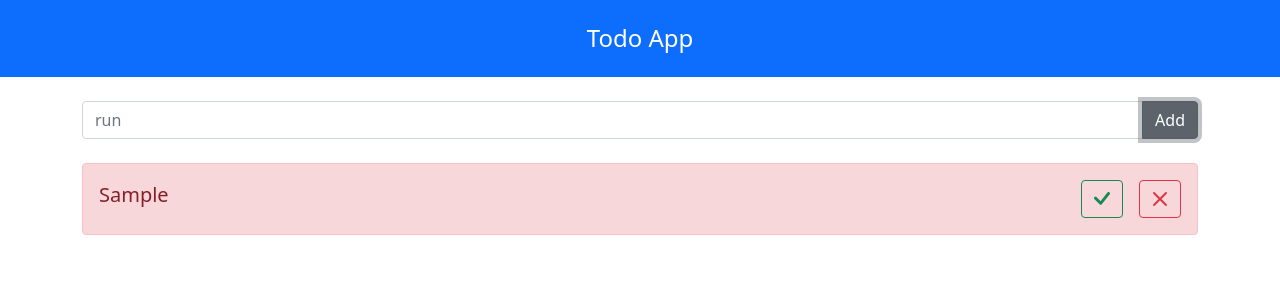
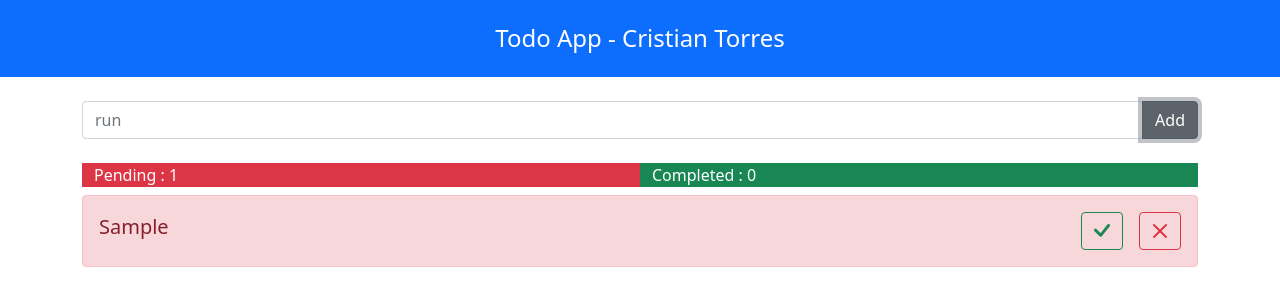
Before and after one commit to cristiantorres91/todo-bootstrap5-vue3, a Vue app: page / in a window 1280 px wide. Both pictures are taken after typing "Sample" into the empty fields and a click on the button "Add". Shown: the top 306 px of the page. Built offline with nearby package versions, Linux system fonts and the light colour scheme.

Commit message:
info task. finish todo

```diff
--- a/src/App.vue
+++ b/src/App.vue
@@ -1,10 +1,6 @@
 <template>
   <Header />
 <div class="container">
-<!-- <div class="input-group my-4">
-  <input type="text" class="form-control" placeholder="Runner" v-model="newTask" @keyup.enter="addTask" >
-  <button class="btn btn-secondary" type="button" @click="addTask" >Add</button>
-</div> -->
 <AddTask @addTask="addTask"/>
   <Tasks :tasks="tasks" @editTask="editTask" @deleteTask="deleteTask"/>
 </div>
--- a/src/components/Header.vue
+++ b/src/components/Header.vue
@@ -1,6 +1,6 @@
 <template>
     <h4 className="bg-primary text-white text-center p-4">
-        Todo App
+        Todo App - Cristian Torres
     </h4>
 </template>
 
--- a/src/components/Tasks.vue
+++ b/src/components/Tasks.vue
@@ -1,13 +1,38 @@
 <template>
-<div v-for="(item, index) in tasks" :key="index">
-<div :class="['alert' ,  item.done ? 'alert-success' : 'alert-danger'] " role="alert" >
+  <div class="container" v-if="tasks.length > 0">
+    <div class="row">
+      <div class="col bg-danger text-white">
+        Pending : {{tasks.filter(t => t.done == false).length}}
+      </div>
+      <div class="col bg-success text-white">
+        Completed : {{tasks.filter(t => t.done == true).length}}
+      </div>
+    </div>
+  </div>
+  <div v-for="(item, index) in tasks" :key="index" class="pt-2">
+    <div
+      :class="['alert', item.done ? 'alert-success' : 'alert-danger']"
+      role="alert"
+    >
       <div class="d-flex justify-content-between align-items-center">
         <div>
-       <h5>{{item.name}}</h5>
+          <h5>{{ item.name }}</h5>
         </div>
-    <div >
-      <button type="button" class="btn btn-outline-success bt-sm mx-3" @click="editTask(index)"><i class="bi bi-check-lg"></i></button>
-      <button type="button" class="btn btn-outline-danger bt-sm" @click="deleteTask(index)"><i class="bi bi-x-lg"></i></button>
+        <div>
+          <button
+            type="button"
+            class="btn btn-outline-success bt-sm mx-3"
+            @click="editTask(index)"
+          >
+            <i class="bi bi-check-lg"></i>
+          </button>
+          <button
+            type="button"
+            class="btn btn-outline-danger bt-sm"
+            @click="deleteTask(index)"
+          >
+            <i class="bi bi-x-lg"></i>
+          </button>
         </div>
       </div>
     </div>
@@ -15,7 +40,6 @@
 </template>
 
 <script>
-
 export default {
   name: "Tasks",
   props: {
@@ -25,24 +49,21 @@ export default {
     },
   },
 
-  emits: ['editTask', 'deletTask'],
-    setup (props, {emit}) {
+  emits: ["editTask", "deleteTask"],
+  setup(props, { emit }) {
+    const editTask = (index) => {
+      emit("editTask", index);
+    };
 
-      const editTask = (index) =>{
-        emit('editTask', index);
-      }
-
-      const deleteTask = (index) =>{
-        emit('deleteTask', index);
-      }
+    const deleteTask = (index) => {
+      emit("deleteTask", index);
+    };
     return {
       editTask,
-          deleteTask
-        }
-    }
-}
+      deleteTask,
+    };
+  },
+};
 </script>
 
-<style lang="scss" scoped>
-
-</style>
+<style lang="scss" scoped></style>
```
Lines whose indentation alone changed are shown as unchanged.
